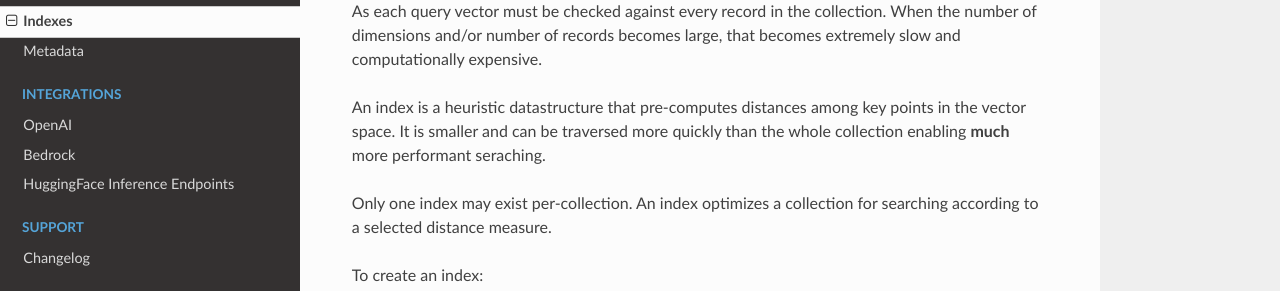
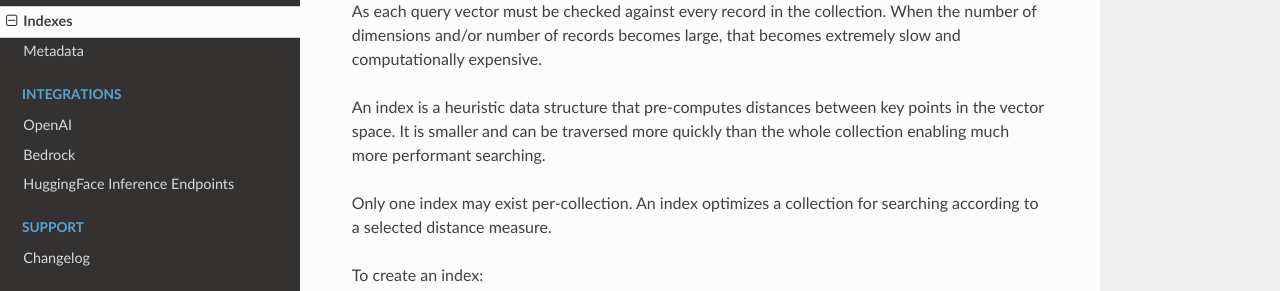
Before and after one commit to supabase/vecs, an MkDocs documentation site: the page built from docs/concepts_indexes.md, in a window 1280 px wide and 900 px high. Shown: the part 336-627 px from the top of the window. Built offline with MkDocs 1.6.1, drawn with Linux system fonts in a browser that asks for light colours; nearby versions of some CDN libraries.

Commit message:
Fixes Indexes Typo mistakes ( Resolve Issue #27791 )

```diff
--- a/docs/concepts_indexes.md
+++ b/docs/concepts_indexes.md
@@ -10,7 +10,7 @@ query does not have a covering index for cosine_similarity. See Collection.creat
 
 As each query vector must be checked against every record in the collection. When the number of dimensions and/or number of records becomes large, that becomes extremely slow and computationally expensive.
 
-An index is a heuristic datastructure that pre-computes distances among key points in the vector space. It is smaller and can be traversed more quickly than the whole collection enabling __much__ more performant seraching.
+An index is a heuristic data structure that pre-computes distances between key points in the vector space. It is smaller and can be traversed more quickly than the whole collection enabling much more performant searching.
 
 Only one index may exist per-collection. An index optimizes a collection for searching according to a selected distance measure.
 
```
